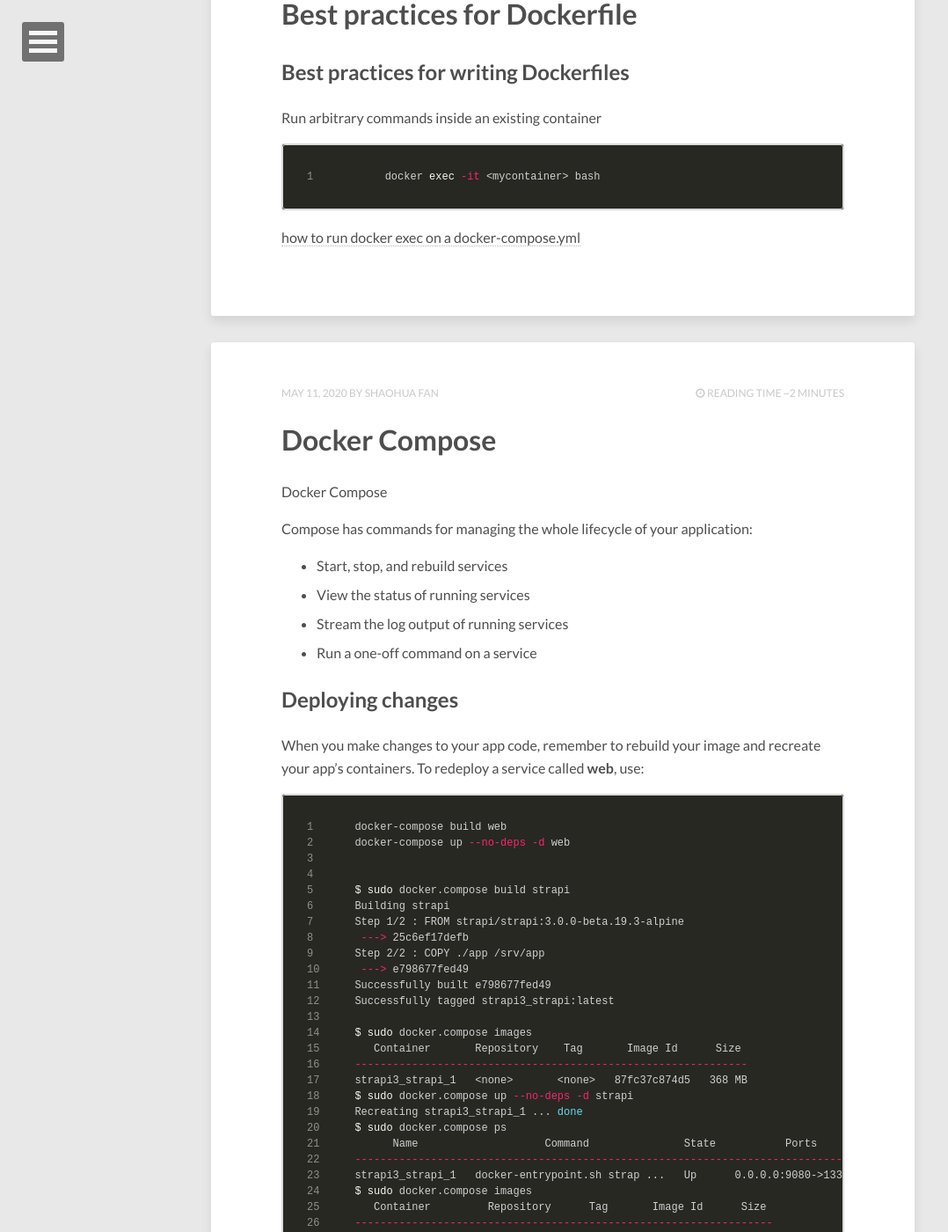
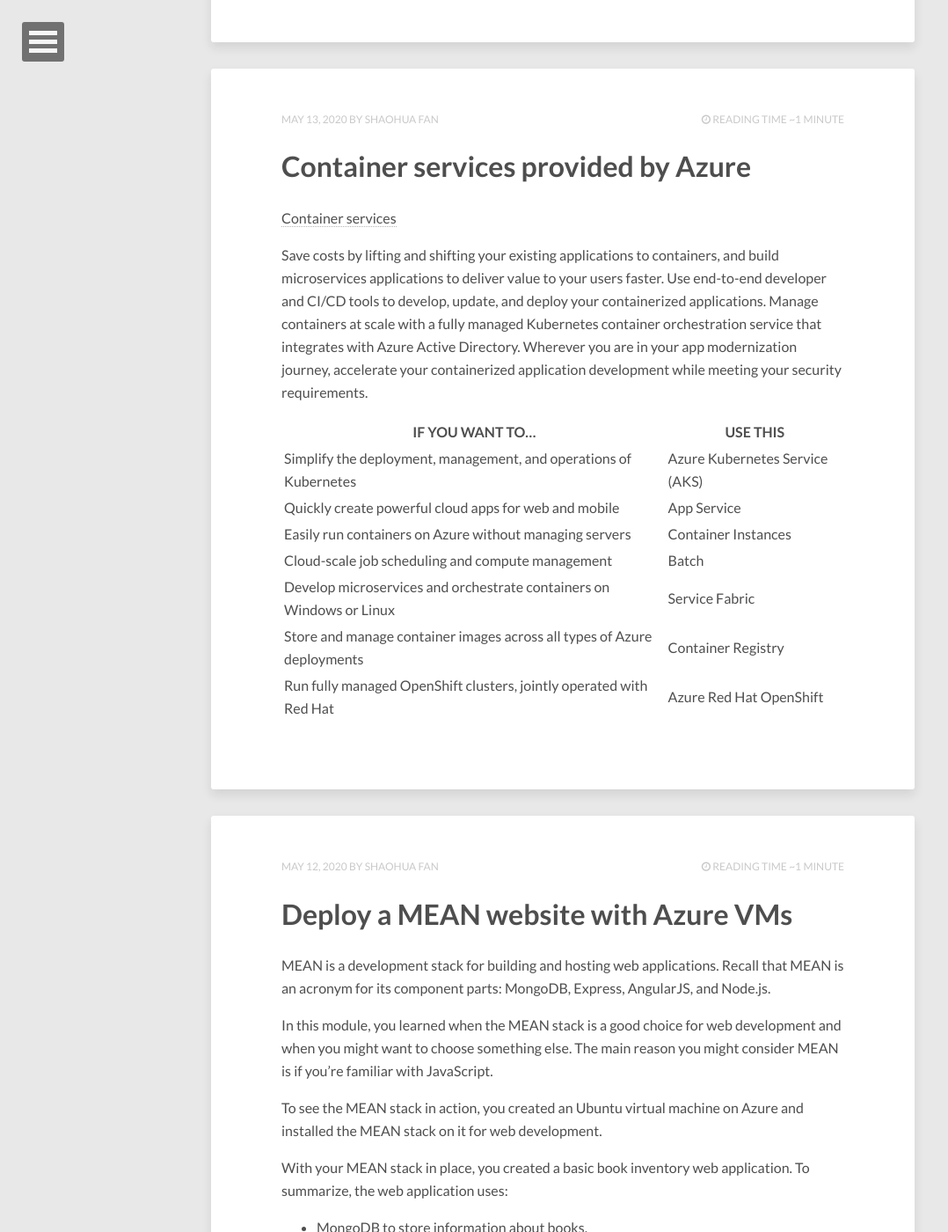
Before and after one commit to fanshaohua-fan/fanshaohua-fan.github.io, a Jekyll site: the page built from index.html, in a window 1280 px wide and 1400 px high, scrolled down 2304 px. Shown: the whole window at 88% size, without its empty margins (0-1078 px from the left). Built offline with Jekyll 4.4.1, drawn with Linux system fonts in a browser that asks for light colours; nearby versions of some CDN libraries; the list of posts is cut into pages by our own code; some of the changed text lies outside the part shown.

Commit message:
K8s learning path

```diff
--- /dev/null
+++ b/_posts/2020-5-13-Azure-Container-services.md
@@ -0,0 +1,21 @@
+---
+layout: post
+title:  "Container services provided by Azure"
+categories: azure
+tags:   container azure
+---
+
+[Container services](https://azure.microsoft.com/en-us/product-categories/containers/)
+
+Save costs by lifting and shifting your existing applications to containers, and build microservices applications to deliver value to your users faster. Use end-to-end developer and CI/CD tools to develop, update, and deploy your containerized applications. Manage containers at scale with a fully managed Kubernetes container orchestration service that integrates with Azure Active Directory. Wherever you are in your app modernization journey, accelerate your containerized application development while meeting your security requirements.
+
+
+|IF YOU WANT TO...|USE THIS|
+|-------|----|---|
+|Simplify the deployment, management, and operations of Kubernetes|[Azure Kubernetes Service (AKS)](https://azure.microsoft.com/en-us/services/kubernetes-service/)|
+|Quickly create powerful cloud apps for web and mobile|App Service|
+Easily run containers on Azure without managing servers|Container Instances |
+|Cloud-scale job scheduling and compute management|Batch|
+|Develop microservices and orchestrate containers on Windows or Linux|Service Fabric|
+|Store and manage container images across all types of Azure deployments|[Container Registry](https://azure.microsoft.com/en-us/services/container-registry/)|
+|Run fully managed OpenShift clusters, jointly operated with Red Hat|Azure Red Hat OpenShift|
--- /dev/null
+++ b/_posts/2020-5-14-Kubernetes.md
@@ -0,0 +1,60 @@
+---
+layout: post
+title:  "Kubernetes Learning Path"
+categories: kubernetes
+tags:   container azure kubernetes
+---
+
+[50 days from zero to hero with Kubernetes](https://azure.microsoft.com/mediahandler/files/resourcefiles/kubernetes-learning-path/Kubernetes%20Learning%20Path%20version%201.0.pdf)
+
+![from zero to hero](/images/2020-05-12-09-33-13.png)
+
+
+## Day 1
+
+- Pods
+- ReplicaSets
+- Secrets
+- Deployments
+- DaemonSets
+- Ingresses
+- CronJobs
+- CRDs(Custom Resource Definitions)
+
+## Day 2 Kubernetes basics
+
+[video series with Brendan Burns](https://www.youtube.com/playlist?list=PLLasX02E8BPCrIhFrc_ZiINhbRkYMKdPT)
+
+
+### Scheduler
+
+- Predicates
+  - Memory
+  - Node selector
+- Priorities
+  - Spreading
+  - Prefer
+
+### K8s build pipeline
+
+- Admission controller
+  - image: myreg.acr.io/*
+
+Git -> Build pipeline -> ACR -> K8s clusters
+
+### How volumes and storage works
+
+- empty Dir
+- hostPath
+
+- persistent volume
+  - persistent volume claims
+
+### Stateful applications in K8s
+
+### Secrets management
+
+- password to the database
+- certificate
+
+Secret is a collection of key/value pairs, stored in etcd.
```
Also changed, not shown: _posts/2020-5-12-MEAN.md (+1 -2 lines), _posts/2020-5-10-Dockerfile.md (renamed from _posts/2020-5-11-Dockerfile.md), images/2020-05-12-09-33-13.png (added).
